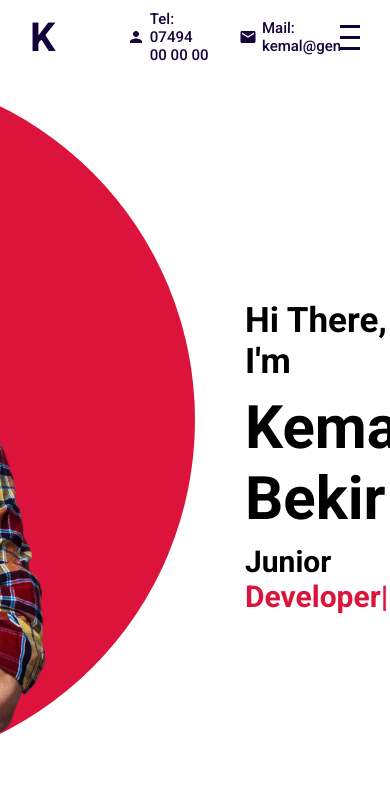
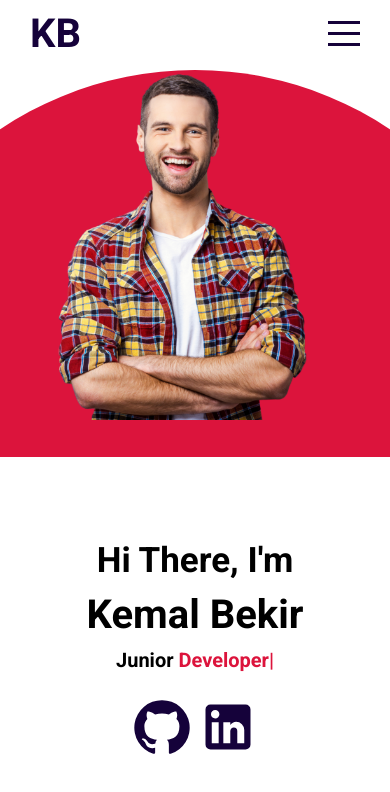
Before and after one commit to KemalBekir/Portfolio, a React (Create React App) app: page / in a window 390 px wide. Shown: the top 792 px of the page. Built offline with nearby package versions, Linux system fonts and the light colour scheme.

Commit message:
added media queries

```diff
--- a/src/Global.scss
+++ b/src/Global.scss
@@ -1 +1,10 @@
 $mainColor: #15023a;
+
+$width: 768px;
+
+
+@mixin mobile {
+    @media (max-width: #{$width}){
+        @content
+    }
+}
--- a/src/components/Contact/Contact.scss
+++ b/src/components/Contact/Contact.scss
@@ -1,6 +1,12 @@
+@import "../../Global.scss";
+
 .contact {
   background-color: white;
   display: flex;
+
+  @include mobile {
+    flex-direction: column;
+  }
 
   .left {
     flex: 1;
@@ -34,12 +40,22 @@
         width: 300px;
         height: 30px;
         font-size: 14px;
+
+        @include mobile {
+          width: 200px;
+          height: 20px;
+        }
       }
 
       textarea {
         width: 300px;
         height: 200px;
         font-size: 14px;
+
+        @include mobile {
+          width: 200px;
+          height: 100px;
+        }
       }
 
       button {
@@ -56,7 +72,7 @@
           outline: none;
         }
       }
-      span{
+      span {
         color: green;
       }
     }
--- a/src/components/Intro/Intro.jsx
+++ b/src/components/Intro/Intro.jsx
@@ -1,6 +1,8 @@
 import "./Intro.scss";
 import { init } from "ityped";
 import { useEffect, useRef } from "react";
+import GitHubIcon from "@mui/icons-material/GitHub";
+import LinkedInIcon from "@mui/icons-material/LinkedIn";
 
 export default function Intro() {
   const textRef = useRef();
@@ -10,7 +12,7 @@ export default function Intro() {
       showCursor: true,
       backDelay: 1500,
       backSpeed: 60,
-      strings: ["Developer",],
+      strings: ["Developer"],
     });
   }, []);
 
@@ -28,6 +30,15 @@ export default function Intro() {
           <h3>
             Junior <span ref={textRef}></span>
           </h3>
+          <div className="socials">
+            <a className="link" href="https://github.com/KemalBekir">
+              <GitHubIcon className="icon" />
+            </a>
+
+            <a className="link" href="https://www.linkedin.com/in/kemal-bekir-900126267/">
+              <LinkedInIcon className="icon" />
+            </a>
+          </div>
         </div>
         <a href="#portfolio">
           <img src="assets/down.png" alt="down arrow" />
--- a/src/components/Intro/Intro.scss
+++ b/src/components/Intro/Intro.scss
@@ -1,6 +1,13 @@
+@import '../../Global.scss';
+
 .intro {
   background-color: white;
   display: flex;
+
+  @include mobile{
+    flex-direction: column;
+    align-items: center;
+  }
 
   .left {
     flex: 0.5;
@@ -16,8 +23,16 @@
       justify-content: center;
       float: right;
 
+      @include mobile{
+        align-items: flex-start;
+      }
+
       img {
         height: 90%;
+
+        @include mobile{
+          height: 50%;
+        }
       }
     }
   }
@@ -33,9 +48,18 @@
       flex-direction: column;
       justify-content: center;
 
+      @include mobile{
+        padding-left: 0;
+        align-items: center;
+      }
+
       h1 {
         font-size: 60px;
         margin: 10px 0;
+
+        @include mobile{
+          font-size: 40px;
+        }
       }
       h2 {
         font-size: 35px;
@@ -43,22 +67,49 @@
       h3 {
         font-size: 30px;
 
+        @include mobile{
+          font-size: 20px;
+        }
+
         span {
           font-size: inherit;
           color: crimson;
         }
 
-        .ityped-cursor{
-            animation: blink 1s infinite;
+        .ityped-cursor {
+          animation: blink 1s infinite;
         }
 
         @keyframes blink {
-            50%{
-                opacity: 1;
-            }
-            100%{
-                opacity: 0;
-            }
+          50% {
+            opacity: 1;
+          }
+          100% {
+            opacity: 0;
+          }
+        }
+      }
+
+      .socials {
+        display: flex;
+        align-items: center;
+        justify-content: space-around;
+        margin-top: 25px;
+        width: 50%;
+
+
+        @include mobile{
+          width: 60%;
+        }
+
+        .link{
+          position: inherit;
+        }
+
+        .icon{
+          font-size: 60px;
+          color: $mainColor;
+          cursor: pointer;
         }
       }
     }
--- a/src/components/Portfolio/Portfolio.scss
+++ b/src/components/Portfolio/Portfolio.scss
@@ -8,6 +8,10 @@
 
   h1 {
     font-size: 50px;
+
+    @include mobile {
+        font-size: 20px;
+    }
   }
 
   ul {
@@ -16,15 +20,25 @@
     list-style: none;
     display: flex;
 
+    @include mobile {
+        flex-wrap: wrap;
+        justify-content: center;
+        margin: 10px 0;
+    }
 
   }
 
   .container {
-    width: 70%;
+    width: 65%;
     display: flex;
     align-items: center;
     justify-content: center;
     flex-wrap: wrap;
+
+    @include mobile {
+        width: 100%;
+    }
+
 
     .item {
       width: 220px;
@@ -39,6 +53,12 @@
       position: relative;
       transition: all 0.5s ease;
       cursor: pointer;
+
+    @include mobile {
+        width: 130px;
+        height: 10 0px;
+    }
+
 
       h3 {
         position: absolute;
--- a/src/components/PortfolioList/PortfolioList.scss
+++ b/src/components/PortfolioList/PortfolioList.scss
@@ -7,6 +7,11 @@
   border-radius: 10px;
   cursor: pointer;
 
+  @include mobile {
+    margin-right: 20px;
+  }
+
+
   &.active {
     background-color: $mainColor;
     color: white;
--- a/src/components/Testimonials/Testimonials.scss
+++ b/src/components/Testimonials/Testimonials.scss
@@ -1,11 +1,21 @@
+@import "../../Global.scss";
+
 .testimonials {
   background-color: white;
   display: flex;
   flex-direction: column;
   align-items: center;
 
+  @include mobile {
+    justify-content: space-around;
+  }
+
   h1 {
     font-size: 50px;
+
+    @include mobile {
+      font-size: 20px;
+    }
   }
 
   .container {
@@ -14,6 +24,11 @@
     display: flex;
     align-items: center;
     justify-content: center;
+
+    @include mobile {
+      flex-direction: column;
+      height: 100%;
+    }
 
     .card {
       width: 250px;
@@ -26,10 +41,21 @@
       padding: 20px;
       transition: all 1s ease;
 
+      @include mobile {
+        height: 180px;
+        margin: 10px 0 ;
+      }
+
       &.featured {
         width: 300px;
         height: 75%;
         margin: 0 30px;
+
+        @include mobile {
+          width: 250px;
+          height: 180px;
+          margin: 1px;
+        }
       }
 
       &:hover {
@@ -52,6 +78,11 @@
             border-radius: 50%;
             object-fit: cover;
             margin: 0 30px;
+
+            @include mobile {
+              width: 30px;
+              height: 30px;
+            }
           }
         }
       }
@@ -60,6 +91,12 @@
         padding: 10px;
         border-radius: 10px;
         background-color: rgb(250, 244, 245);
+
+        @include mobile {
+          font-size: 12px;
+          padding: 5px;
+        }
+
       }
 
       .bottom {
@@ -70,10 +107,20 @@
 
         h3 {
           margin-bottom: 5px;
+
+          @include mobile {
+            font-size: 14px;
+          }
+
         }
 
         h4 {
           color: gray;
+
+          @include mobile {
+            font-size: 13px;
+          }
+
         }
       }
     }
--- a/src/components/Topbar/Topbar.jsx
+++ b/src/components/Topbar/Topbar.jsx
@@ -1,6 +1,6 @@
 import "./Topbar.scss";
-import PersonIcon from "@mui/icons-material/Person";
-import MailIcon from "@mui/icons-material/Mail";
+// import PersonIcon from "@mui/icons-material/Person";
+// import MailIcon from "@mui/icons-material/Mail";
 
 const Topbar = ({ isOpen, setIsOpen }) => {
   return (
@@ -10,14 +10,14 @@ const Topbar = ({ isOpen, setIsOpen }) => {
           <a href="#intro" className="logo">
             KB
           </a>
-          <div className="itemContainer">
+          {/* <div className="itemContainer">
             <PersonIcon className="icon" />
             <span>Tel: 07494 00 00 00</span>
           </div>
           <div className="itemContainer">
             <MailIcon className="icon" />
-            <span>Mail: kemal@genius.com</span>
-          </div>
+            <span>Mail: kbekir.work@gmail.com</span>
+          </div> */}
         </div>
         <div className="right">
           <div className="hamburger" onClick={() => setIsOpen(!isOpen)} >
--- a/src/components/Topbar/Topbar.scss
+++ b/src/components/Topbar/Topbar.scss
@@ -32,6 +32,11 @@
         display: flex;
         align-items: center;
         margin-left: 30px;
+
+
+        @include mobile{
+          display: none;
+        }
 
         .icon {
           font-size: 18px;
--- a/src/components/Works/Works.scss
+++ b/src/components/Works/Works.scss
@@ -1,3 +1,5 @@
+@import "../../Global.scss";
+
 .works {
   background-color: crimson;
   display: flex;
@@ -9,15 +11,19 @@
     height: 50px;
     position: absolute;
 
+    @include mobile {
+      display: none;
+    }
+
     &.left {
       left: 0;
       transform: rotateY(180deg);
       cursor: pointer;
     }
 
-    &.right{
-        right: 100px;
-        cursor: pointer;
+    &.right {
+      right: 100px;
+      cursor: pointer;
     }
   }
 
@@ -27,6 +33,12 @@
     position: absolute;
     left: 0;
     transition: all 1s ease-out;
+
+    @include mobile {
+      height: 100vh;
+      flex-direction: column;
+      justify-content: center;
+    }
 
     .container {
       width: 100vw;
@@ -44,6 +56,12 @@
         justify-content: center;
         overflow: hidden;
 
+        @include mobile {
+          width: 80%;
+          height: 150px;
+          margin: 15px 0;
+        }
+
         .left {
           flex: 4;
           height: 80%;
@@ -58,6 +76,12 @@
             flex-direction: column;
             justify-content: space-between;
 
+            @include mobile {
+              width: 100%;
+              height: 100%;
+              padding-left: 10px;
+            }
+
             .imgContainer {
               width: 40px;
               height: 40px;
@@ -67,17 +91,32 @@
               align-items: center;
               justify-content: center;
 
+              @include mobile {
+                width: 20px;
+                height: 20px;
+              }
+
               .img {
                 width: 25px;
+                @include mobile {
+                  width: 15px;
+                }
               }
             }
 
             h2 {
               font-size: 20px;
+
+              @include mobile {
+                font-size: 13px;
+              }
             }
 
             p {
               font-size: 13px;
+              @include mobile {
+                display: none;
+              }
             }
 
             span {
```
